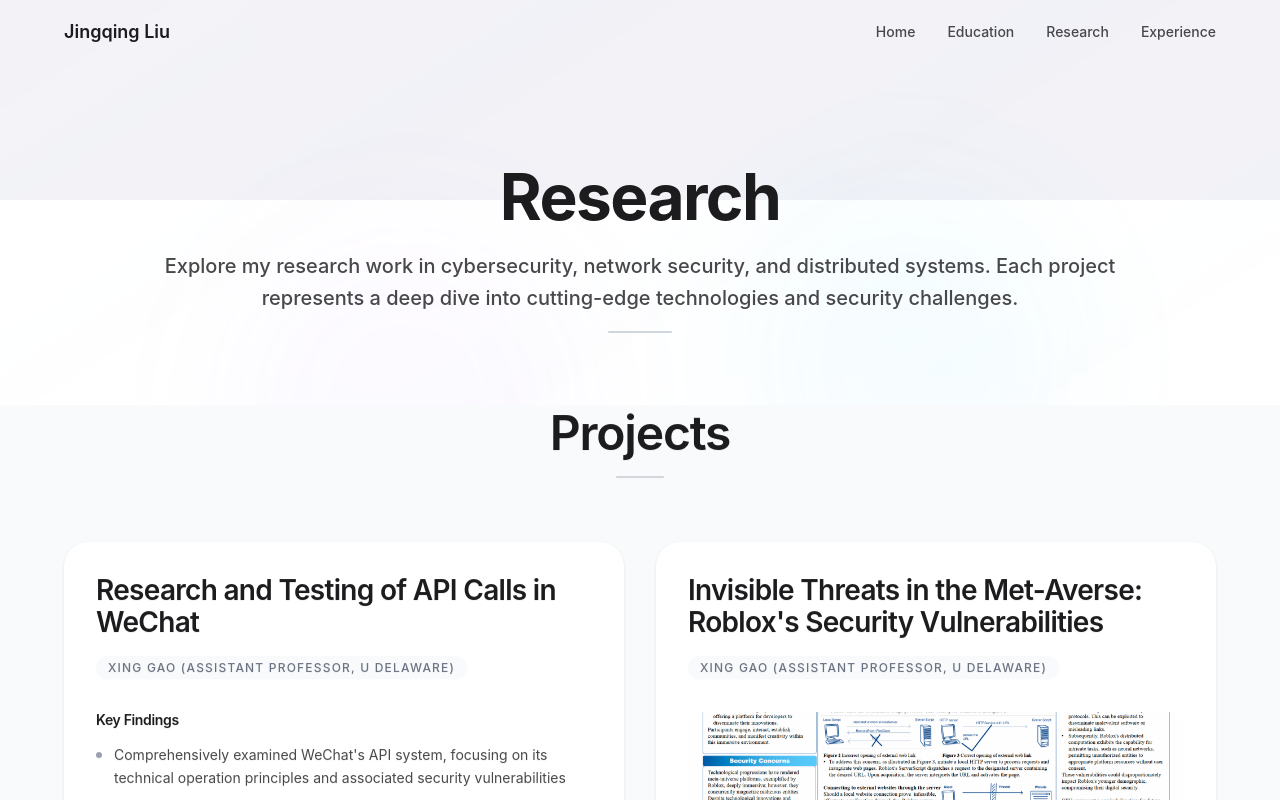
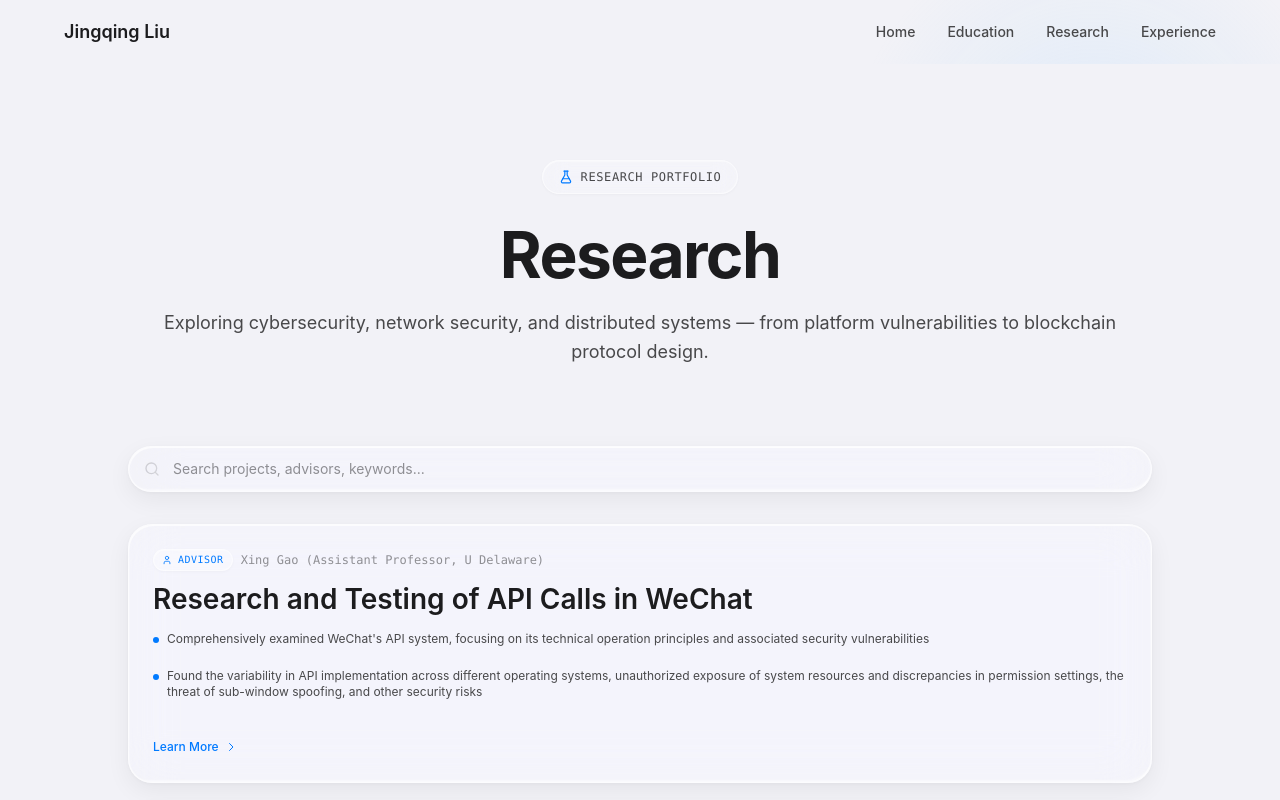
Before and after one commit to Jingqing-Liu/jingqing-liu.github.io, a Next.js app: page /research in a window 1280 px wide. Shown: the top 800 px of the page. Built offline with nearby package versions, Linux system fonts and the light colour scheme.

Commit message:
update research page with post-list layout and search bar

```diff
--- a/src/app/research/page.tsx
+++ b/src/app/research/page.tsx
@@ -1,310 +1,183 @@
 'use client';
 
-import React, { useRef } from 'react';
-import { motion, useInView, useScroll, useTransform } from 'framer-motion';
-import { researchProjects, researchCategories } from '../../data';
-import ResearchCard from '../../components/ResearchCard';
+import React, { useRef, useState, useMemo } from 'react';
+import { motion, useInView } from 'framer-motion';
+import { FlaskConical, User, FileImage, Search } from 'lucide-react';
+import Image from 'next/image';
+import Link from 'next/link';
+import { researchProjects } from '../../data';
 
-// Advanced Animated Section Wrapper for Research Page
-const AnimatedSection = ({
-  children,
-  index,
-  animationType = "luxury",
-  className = ""
-}: {
-  children: React.ReactNode;
-  index: number;
-  animationType?: "luxury" | "depth" | "parallax" | "float" | "slide";
-  className?: string;
-}) => {
+const AnimatedSection = ({ children, className = '' }: { children: React.ReactNode; className?: string }) => {
   const ref = useRef(null);
-  const isInView = useInView(ref, {
-    once: false, // Allow bidirectional scroll animations
-    margin: "-10% 0px -10% 0px"
-  });
-
-  const { scrollYProgress } = useScroll({
-    target: ref,
-    offset: ["start end", "end start"]
-  });
-
-  // Transform values for parallax effects
-  const y = useTransform(scrollYProgress, [0, 1], [60, -60]);
-  const opacity = useTransform(scrollYProgress, [0, 0.2, 0.8, 1], [0, 1, 1, 0]);
-  const scale = useTransform(scrollYProgress, [0, 0.2, 0.8, 1], [0.9, 1, 1, 0.9]);
-
-  const animationVariants = {
-    luxury: {
-      initial: {
-        opacity: 0,
-        y: 80,
-        scale: 0.9,
-        rotateX: 8
-      },
-      animate: {
-        opacity: 1,
-        y: 0,
-        scale: 1,
-        rotateX: 0
-      }
-    },
-    depth: {
-      initial: {
-        opacity: 0,
-        z: -100,
-        rotateY: 10,
-        scale: 0.95
-      },
-      animate: {
-        opacity: 1,
-        z: 0,
-        rotateY: 0,
-        scale: 1
-      }
-    },
-    parallax: {
-      initial: {},
-      animate: {}
-    },
-    float: {
-      initial: {
-        opacity: 0,
-        y: 40,
-        scale: 0.98
-      },
-      animate: {
-        opacity: 1,
-        y: 0,
-        scale: 1
-      }
-    },
-    slide: {
-      initial: {
-        opacity: 0,
-        x: -60,
-        rotateY: 15
-      },
-      animate: {
-        opacity: 1,
-        x: 0,
-        rotateY: 0
-      }
-    }
-  };
-
-
-
-  if (animationType === "parallax") {
-    return (
-      <motion.div
-        ref={ref}
-        style={{
-          y: y,
-          opacity: opacity,
-          scale: scale,
-          perspective: "1000px",
-          transformStyle: "preserve-3d"
-        }}
-        className={`will-change-transform ${className}`}
-      >
-        <motion.div
-          whileHover={{
-            scale: 1.01,
-            rotateX: 1,
-            transition: { duration: 0.3 }
-          }}
-          className="transform-gpu"
-        >
-          {children}
-        </motion.div>
-      </motion.div>
-    );
-  }
+  const isInView = useInView(ref, { once: false, margin: "-10% 0px -10% 0px" });
 
   return (
     <motion.div
       ref={ref}
-      variants={animationVariants[animationType]}
-      initial="initial"
-      animate={isInView ? "animate" : "initial"}
-      transition={
-        animationType === 'luxury' ? {
-          duration: 0.9,
-          delay: index * 0.12,
-          ease: "backOut",
-          scale: { type: "spring", damping: 20, stiffness: 400 }
-        } : animationType === 'depth' ? {
-          duration: 0.8,
-          delay: index * 0.1,
-          ease: "easeOut"
-        } : animationType === 'float' ? {
-          duration: 0.6,
-          delay: index * 0.08,
-          ease: "easeOut"
-        } : animationType === 'slide' ? {
-          duration: 0.7,
-          delay: index * 0.1,
-          ease: "easeOut"
-        } : {
-          duration: isInView ? 0.4 : 0.3,
-          ease: "easeOut"
-        }
-      }
-      style={{
-        perspective: "1000px",
-        transformStyle: "preserve-3d"
-      }}
+      initial={{ opacity: 0, y: 50 }}
+      animate={isInView ? { opacity: 1, y: 0 } : { opacity: 0, y: 50 }}
+      transition={{ duration: 0.7, ease: "easeOut" }}
       className={`will-change-transform ${className}`}
     >
-      <motion.div
-        whileHover={{
-          y: -4,
-          scale: 1.005,
-          rotateX: 0.5,
-          transition: { duration: 0.2, ease: [0.4, 0, 0.2, 1] }
-        }}
-        className="transform-gpu"
-      >
       {children}
-      </motion.div>
     </motion.div>
   );
 };
 
-// Enhanced Background for Research Page
-const ResearchBackground = () => {
-  const { scrollYProgress } = useScroll();
+export default function Research() {
+  const [query, setQuery] = useState('');
 
-  const backgroundY = useTransform(scrollYProgress, [0, 1], ['0%', '25%']);
-  const opacity1 = useTransform(scrollYProgress, [0, 0.5, 1], [1, 0.8, 0.6]);
-  const opacity2 = useTransform(scrollYProgress, [0, 0.3, 0.7, 1], [0.1, 0.3, 0.6, 0.9]);
+  const filteredProjects = useMemo(() => {
+    if (!query.trim()) return researchProjects;
+    const q = query.toLowerCase();
+    return researchProjects.filter(
+      (p) =>
+        p.title.toLowerCase().includes(q) ||
+        p.advisor.toLowerCase().includes(q) ||
+        p.keyPoints.some((k) => k.toLowerCase().includes(q))
+    );
+  }, [query]);
 
   return (
-    <div className="fixed inset-0 -z-10 overflow-hidden">
-      <motion.div
-        style={{ y: backgroundY, opacity: opacity1 }}
-        className="absolute inset-0 bg-white"
-      />
-      <motion.div
-        style={{ opacity: opacity2 }}
-        className="absolute inset-0 bg-gradient-to-br from-gray-50/40 to-cyan-50/20"
-      />
-
-      {/* Floating Research Elements */}
-      <motion.div
-        animate={{
-          rotate: [0, 360],
-          scale: [1, 1.1, 1]
-        }}
-        transition={{
-          duration: 25,
-          repeat: Infinity,
-          ease: "linear"
-        }}
-        className="absolute top-1/4 right-1/6 w-80 h-80 bg-gradient-to-r from-cyan-400/4 to-blue-400/4 rounded-full blur-3xl"
-      />
-      <motion.div
-        animate={{
-          rotate: [360, 0],
-          scale: [1, 0.9, 1]
-        }}
-        transition={{
-          duration: 28,
-          repeat: Infinity,
-          ease: "linear"
-        }}
-        className="absolute bottom-1/4 left-1/6 w-96 h-96 bg-gradient-to-r from-indigo-400/4 to-purple-400/4 rounded-full blur-3xl"
-      />
+    <div className="min-h-screen relative" style={{ background: '#f2f2f7' }}>
+      {/* Background gradient orbs */}
+      <div className="fixed inset-0 -z-10 pointer-events-none overflow-hidden">
+        <div className="absolute top-[-10%] right-[-5%] w-[500px] h-[500px] rounded-full opacity-25"
+          style={{ background: 'radial-gradient(circle, #a8d8ff 0%, transparent 70%)' }} />
+        <div className="absolute bottom-[10%] left-[-10%] w-[450px] h-[450px] rounded-full opacity-20"
+          style={{ background: 'radial-gradient(circle, #c7b8ea 0%, transparent 70%)' }} />
+        <div className="absolute top-[50%] right-[30%] w-[300px] h-[300px] rounded-full opacity-15"
+          style={{ background: 'radial-gradient(circle, #ffd6a5 0%, transparent 70%)' }} />
       </div>
-  );
-};
-
-export default function Research() {
-
-  return (
-    <div className="min-h-screen relative overflow-hidden">
-      <ResearchBackground />
 
       {/* Header */}
-      <AnimatedSection index={0} animationType="luxury">
-        <section className="pt-24 pb-20">
-          <div className="container mx-auto px-8">
-            <div className="text-center max-w-5xl mx-auto">
-              <h1 className="text-5xl md:text-7xl font-light text-gray-900 tracking-tight leading-tight mb-8">
+      <section className="pt-24 pb-16">
+        <div className="container mx-auto px-6 md:px-8">
+          <div className="max-w-5xl mx-auto text-center">
+            <motion.div
+              initial={{ opacity: 0, y: 20 }}
+              animate={{ opacity: 1, y: 0 }}
+              transition={{ duration: 0.6, delay: 0.2 }}
+              className="mb-6"
+            >
+              <span className="inline-flex items-center gap-2 px-4 py-2 text-xs font-mono tracking-wider uppercase text-[#48484a] liquid-glass-pill">
+                <FlaskConical size={14} className="text-[#007aff]" />
+                Research Portfolio
+              </span>
+            </motion.div>
+
+            <motion.h1
+              initial={{ opacity: 0, y: 20 }}
+              animate={{ opacity: 1, y: 0 }}
+              transition={{ duration: 0.6, delay: 0.3 }}
+              className="text-5xl md:text-7xl font-bold text-[#1c1c1e] tracking-tight leading-tight mb-6"
+            >
               Research
-              </h1>
-              <div className="space-y-4">
-                <p className="text-lg md:text-xl text-gray-600 leading-relaxed max-w-5xl mx-auto font-medium text-center">
-                  Explore my research work in cybersecurity, network security, and distributed systems. Each project represents a deep dive into cutting-edge technologies and security challenges.
-                </p>
-                <div className="w-16 h-0.5 bg-gray-300 mx-auto rounded-full"></div>
+            </motion.h1>
+
+            <motion.p
+              initial={{ opacity: 0, y: 20 }}
+              animate={{ opacity: 1, y: 0 }}
+              transition={{ duration: 0.6, delay: 0.4 }}
+              className="text-lg text-[#48484a] leading-relaxed mx-auto text-center"
+            >
+              Exploring cybersecurity, network security, and distributed systems
+              — from platform vulnerabilities to blockchain protocol design.
+            </motion.p>
+          </div>
+        </div>
+      </section>
+
+      {/* Search Bar */}
+      <div className="container mx-auto px-6 md:px-8">
+        <div className="max-w-5xl mx-auto">
+          <div className="relative">
+            <Search size={16} className="absolute left-4 top-1/2 -translate-y-1/2 text-[#8e8e93]" />
+            <input
+              type="text"
+              placeholder="Search projects, advisors, keywords..."
+              value={query}
+              onChange={(e) => setQuery(e.target.value)}
+              className="w-full pl-11 pr-4 py-3 text-sm text-[#1c1c1e] placeholder-[#8e8e93] liquid-glass-card border-none outline-none focus:ring-2 focus:ring-[#007aff]/30 rounded-2xl transition-all"
+            />
           </div>
         </div>
       </div>
-        </section>
-      </AnimatedSection>
 
-      {/* Research Projects Grid */}
-      <AnimatedSection index={1} animationType="parallax">
-        <section className="pb-20 bg-gray-50">
-          <div className="container mx-auto px-8">
-            <div className="text-center mb-16">
-              <h2 className="text-3xl md:text-4xl font-light text-gray-900 tracking-tight mb-4">
-                Projects
-              </h2>
-              <div className="w-12 h-0.5 bg-gray-300 mx-auto rounded-full"></div>
+      {/* Research Posts List */}
+      <AnimatedSection>
+        <section className="py-8 pb-16">
+          <div className="container mx-auto px-6 md:px-8">
+            <div className="max-w-5xl mx-auto space-y-6">
+              {filteredProjects.map((project, index) => (
+                <motion.div
+                  key={project.id}
+                  initial={{ opacity: 0, y: 20 }}
+                  whileInView={{ opacity: 1, y: 0 }}
+                  viewport={{ once: true }}
+                  transition={{ delay: index * 0.08 }}
+                >
+                  <div className="liquid-glass-card p-6 hover:shadow-lg transition-shadow duration-300">
+                    <div className="flex flex-col md:flex-row gap-6">
+                      {/* Text Content */}
+                      <div className="flex-1 min-w-0">
+                        {/* Advisor Tag */}
+                        <div className="flex items-center gap-2 mb-3">
+                          <span className="inline-flex items-center gap-1.5 text-[10px] font-mono uppercase tracking-wider text-[#007aff] liquid-glass-pill px-2 py-0.5">
+                            <User size={10} />
+                            Advisor
+                          </span>
+                          <span className="text-xs text-[#8e8e93] font-mono truncate">{project.advisor}</span>
                         </div>
 
-            <div className="grid grid-cols-1 lg:grid-cols-2 gap-8 max-w-6xl mx-auto">
-              {researchProjects.map((project, index) => (
-                <AnimatedSection key={project.id} index={index} animationType="slide">
-                  <ResearchCard
-                    id={project.id}
-                    title={project.title}
-                    advisor={project.advisor}
-                    keyPoints={project.keyPoints}
-                    poster={project.poster}
-                    delay={0}
-                    showDetails={project.showDetails}
-                  />
-                </AnimatedSection>
+                        {/* Title */}
+                        <h3 className="text-lg font-semibold text-[#1c1c1e] mb-3 leading-snug">
+                          {project.title}
+                        </h3>
+
+                        {/* Key Points */}
+                        <div className="space-y-1 mb-4">
+                          {project.keyPoints.map((point, i) => (
+                            <div key={i} className="flex items-start gap-2">
+                              <div className="w-1.5 h-1.5 bg-[#007aff] rounded-full flex-shrink-0 mt-1.5" />
+                              <p className="text-xs text-[#48484a] leading-snug">{point}</p>
+                            </div>
                           ))}
                         </div>
-          </div>
-        </section>
-      </AnimatedSection>
 
-      {/* Research Focus Areas */}
-      <AnimatedSection index={2} animationType="depth">
-        <section className="py-20 bg-white">
-          <div className="container mx-auto px-8">
-            <div className="text-center mb-16">
-              <h2 className="text-3xl md:text-4xl font-light text-gray-900 tracking-tight mb-4">
-                Focus Areas
-              </h2>
-              <div className="w-12 h-0.5 bg-gray-300 mx-auto rounded-full"></div>
+                        {/* Action Link */}
+                        {project.showDetails && (
+                          <Link
+                            href={`/research/${project.id}`}
+                            className="inline-flex items-center gap-1.5 text-xs font-medium text-[#007aff] hover:text-[#0056b3] transition-colors"
+                          >
+                            {project.poster && <FileImage size={12} />}
+                            <span>{project.poster ? 'View Details & Poster' : 'Learn More'}</span>
+                            <svg className="w-3 h-3" fill="none" stroke="currentColor" viewBox="0 0 24 24">
+                              <path strokeLinecap="round" strokeLinejoin="round" strokeWidth={2} d="M9 5l7 7-7 7" />
+                            </svg>
+                          </Link>
+                        )}
                       </div>
 
-            <div className="max-w-6xl mx-auto">
-              <div className="grid grid-cols-1 md:grid-cols-3 gap-8">
-                {Object.entries(researchCategories).slice(0, 3).map(([key, category], index) => (
-                  <AnimatedSection key={key} index={index} animationType="float">
-                    <div className="group">
-                      <div className="bg-gray-50 rounded-3xl p-8 text-center h-full hover:shadow-lg transition-all duration-300 ease-out">
-                        <div className="w-20 h-20 bg-white rounded-2xl flex items-center justify-center mx-auto mb-6 group-hover:bg-gray-100 transition-colors duration-300">
-                          <span className="text-3xl">{category.icon}</span>
-                        </div>
-                        <h3 className="text-xl font-semibold mb-4 text-gray-900 tracking-tight">
-                          {category.name}
-                        </h3>
-                        <p className="text-gray-600 leading-relaxed text-sm">
-                          {category.description}
-                        </p>
+                      {/* Poster Thumbnail */}
+                      {project.poster && (
+                        <div className="md:w-48 flex-shrink-0">
+                          <div className="rounded-xl overflow-hidden">
+                            <Image
+                              src={project.poster}
+                              alt={`${project.title} poster`}
+                              width={192}
+                              height={128}
+                              className="w-full h-32 object-cover hover:scale-105 transition-transform duration-500"
+                            />
                           </div>
                         </div>
-                  </AnimatedSection>
+                      )}
+                    </div>
+                  </div>
+                </motion.div>
               ))}
-              </div>
             </div>
           </div>
         </section>
```
Also changed, not shown: src/components/ResearchDetailClient.tsx (+56 -73 lines). Lines whose indentation alone changed are shown as unchanged.
